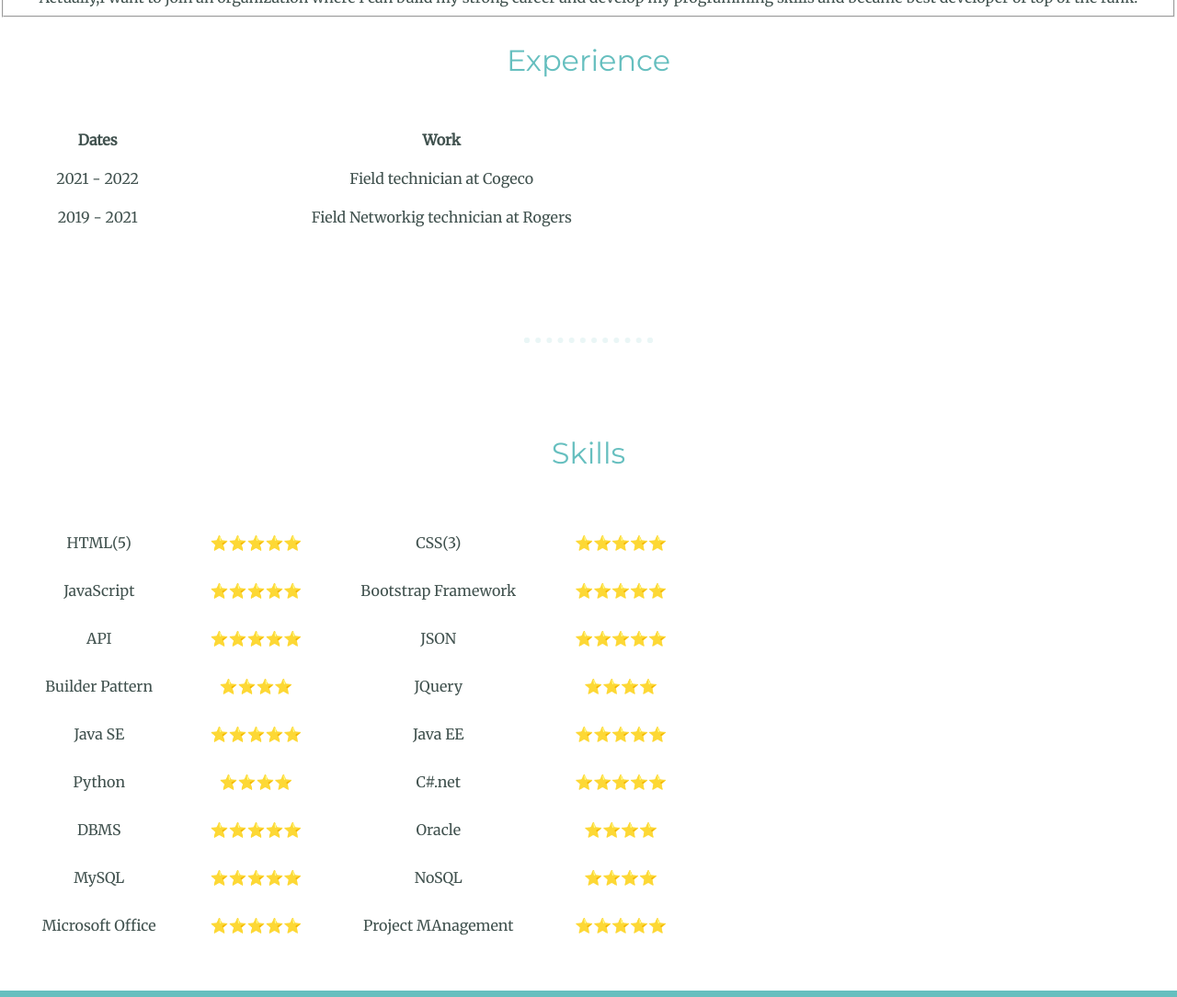
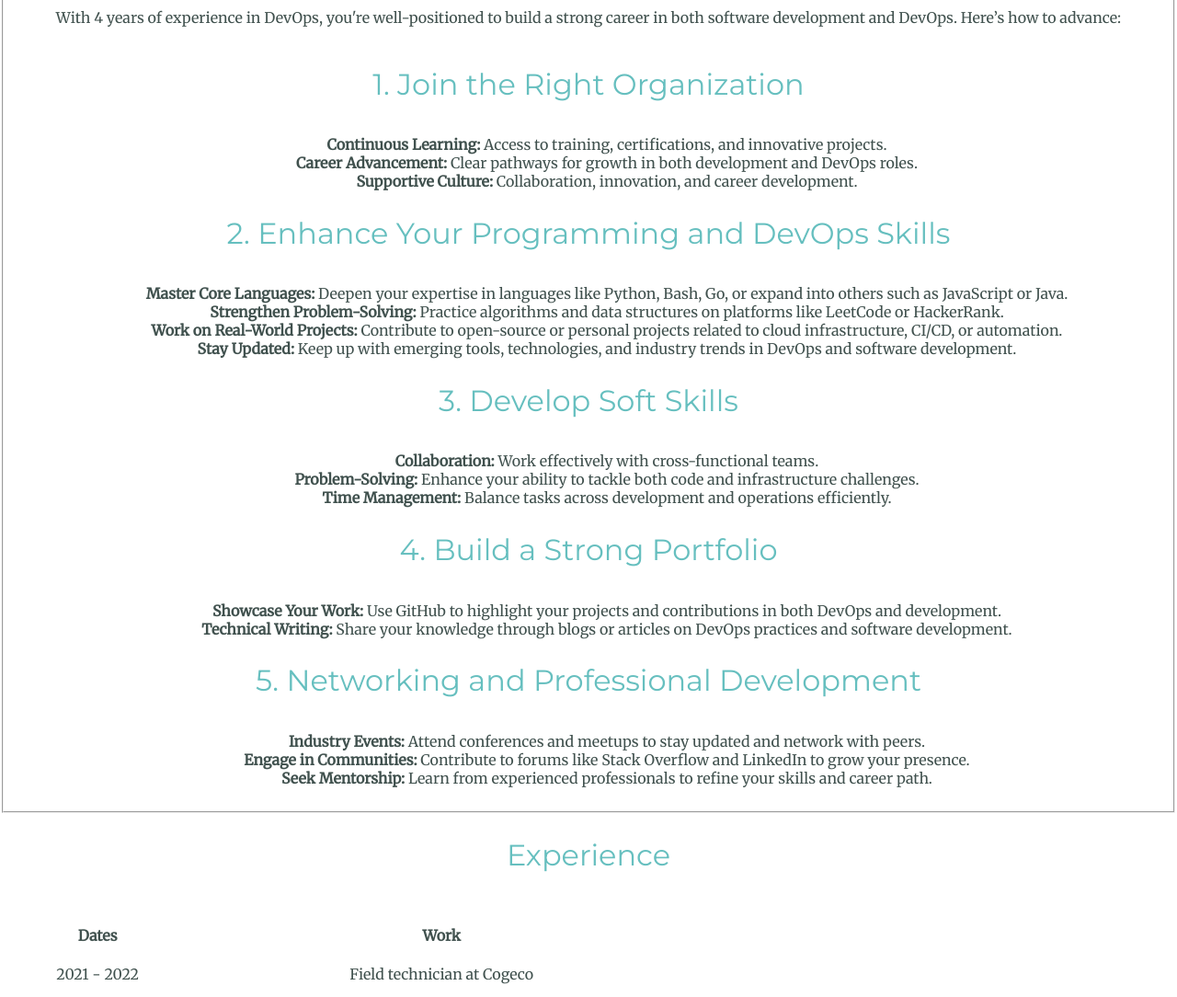
Before and after one commit to RandeeepSingh/RandeeepSingh.github.io, a plain HTML site: page about.html in a window 1280 px wide. Shown: the part 1074-2158 px from the top of the page at 92% size. Drawn offline with Linux system fonts and the light colour scheme.

Commit message:
Update about.html

```diff
--- a/about.html
+++ b/about.html
@@ -50,9 +50,44 @@
           </ul>
           <fieldset color="red" bgcolor="grey">
             <legend color="red"><h2> Future Goal</h2></legend>
-            My Future goal is to beat all new challenges and my own records. Working on projects and tasks  with highly qualified and seniour developers in the best company on the earth.
+            My future goal is to consistently overcome new challenges and surpass my own past achievements. I aspire to work on innovative projects alongside highly qualified and senior developers in one of the best companies in the world
              <br>
-             Actually,I want to join an organization where I can build my strong career and develop my programming skills and became best developer of top of the rank.
+              <p>With 4 years of experience in DevOps, you're well-positioned to build a strong career in both software development and DevOps. Here’s how to advance:</p>
+
+        <h2>1. Join the Right Organization</h2>
+        <ul>
+            <li><strong>Continuous Learning:</strong> Access to training, certifications, and innovative projects.</li>
+            <li><strong>Career Advancement:</strong> Clear pathways for growth in both development and DevOps roles.</li>
+            <li><strong>Supportive Culture:</strong> Collaboration, innovation, and career development.</li>
+        </ul>
+
+        <h2>2. Enhance Your Programming and DevOps Skills</h2>
+        <ul>
+            <li><strong>Master Core Languages:</strong> Deepen your expertise in languages like Python, Bash, Go, or expand into others such as JavaScript or Java.</li>
+            <li><strong>Strengthen Problem-Solving:</strong> Practice algorithms and data structures on platforms like LeetCode or HackerRank.</li>
+            <li><strong>Work on Real-World Projects:</strong> Contribute to open-source or personal projects related to cloud infrastructure, CI/CD, or automation.</li>
+            <li><strong>Stay Updated:</strong> Keep up with emerging tools, technologies, and industry trends in DevOps and software development.</li>
+        </ul>
+
+        <h2>3. Develop Soft Skills</h2>
+        <ul>
+            <li><strong>Collaboration:</strong> Work effectively with cross-functional teams.</li>
+            <li><strong>Problem-Solving:</strong> Enhance your ability to tackle both code and infrastructure challenges.</li>
+            <li><strong>Time Management:</strong> Balance tasks across development and operations efficiently.</li>
+        </ul>
+
+        <h2>4. Build a Strong Portfolio</h2>
+        <ul>
+            <li><strong>Showcase Your Work:</strong> Use GitHub to highlight your projects and contributions in both DevOps and development.</li>
+            <li><strong>Technical Writing:</strong> Share your knowledge through blogs or articles on DevOps practices and software development.</li>
+        </ul>
+
+        <h2>5. Networking and Professional Development</h2>
+        <ul>
+            <li><strong>Industry Events:</strong> Attend conferences and meetups to stay updated and network with peers.</li>
+            <li><strong>Engage in Communities:</strong> Contribute to forums like Stack Overflow and LinkedIn to grow your presence.</li>
+            <li><strong>Seek Mentorship:</strong> Learn from experienced professionals to refine your skills and career path.</li>
+        </ul>
           </fieldset>
     </hr>
     <h2>
```
